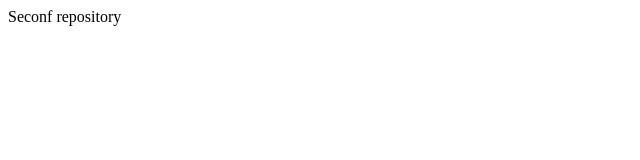
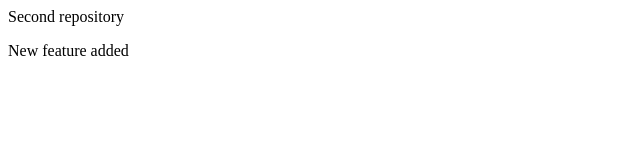
Before and after one commit to Anket1/JadhavRepo, a plain HTML site: page index.html in a window 1280 px wide. Shown: the whole page, without its empty margins (0-640 px from the left). Drawn offline with Linux system fonts and the light colour scheme.

```diff
--- a/index.html
+++ b/index.html
@@ -1 +1,2 @@
-<p>Seconf repository</p>
+<p>Second repository</p>
+<p>New feature added</p>
```
